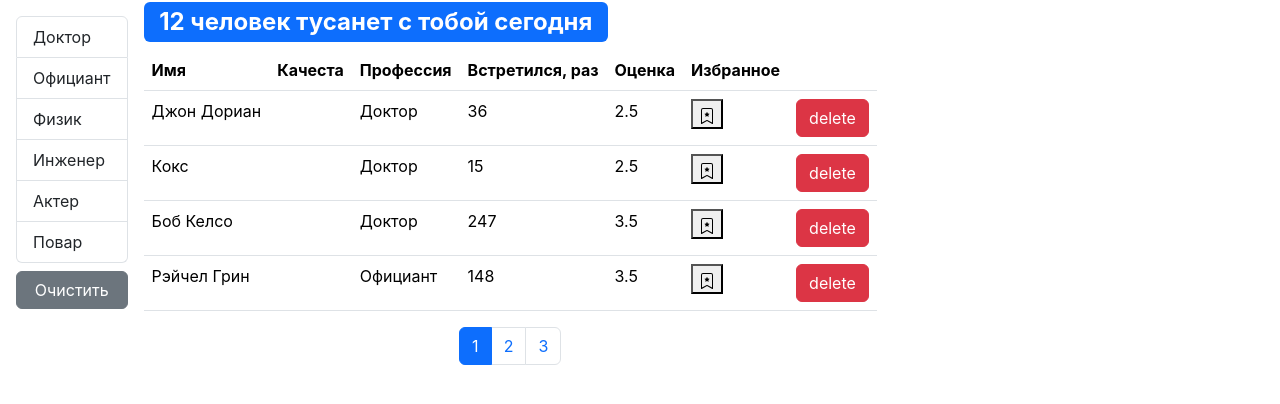
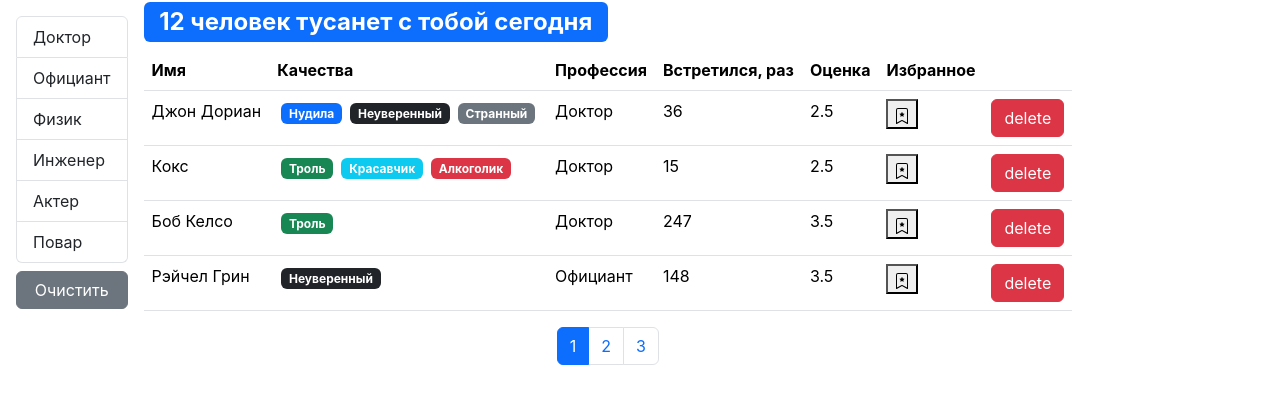
Before and after one commit to DmitriyKanischev/Fast-app-beta, a React (Create React App) app: page / in a window 1280 px wide. Shown: the top 404 px of the page. Built offline with nearby package versions, Linux system fonts and the light colour scheme.

Commit message:
qualitiesList added

```diff
--- a/src/components/UsersTable.jsx
+++ b/src/components/UsersTable.jsx
@@ -4,12 +4,13 @@
 import TableHeader from './TableHeader';
 import TableBody from './TableBody';
 import BookMark from './Bookmark'
+import QualitiesList from './qualitiesList';
 
 
 const UsersTable = ({users, onSort, selectedSort, onToggleBookMark, onDelete, ...rest}) => {
     const columns={
         name:{path: "name", name:"Имя"},
-        qualities:{name:"Качеста"},
+        qualities:{name:"Качества", component: (user) => (<QualitiesList qualities={user.qualities}/>)},
         profession:{path:"profession.name", name: "Профессия"},
         completedMeetings:{path:"completedMeetings", name: "Встретился, раз"},
         rate:{path: "rate", name: "Оценка"},
--- /dev/null
+++ b/src/components/qualitiesList.jsx
@@ -0,0 +1,19 @@
+import React from 'react';
+import Quality from './Quality';
+import PropTypes from 'prop-types';
+
+
+const QualitiesList = ({qualities}) => {
+    return (
+        <>
+            {qualities.map((qual) => (
+                    <Quality {...qual} key={qual._id} />
+                ))}
+        </>
+    )
+}
+QualitiesList.propTypes ={
+    qualities:PropTypes.array.isRequired
+}
+
+export default QualitiesList;
```
